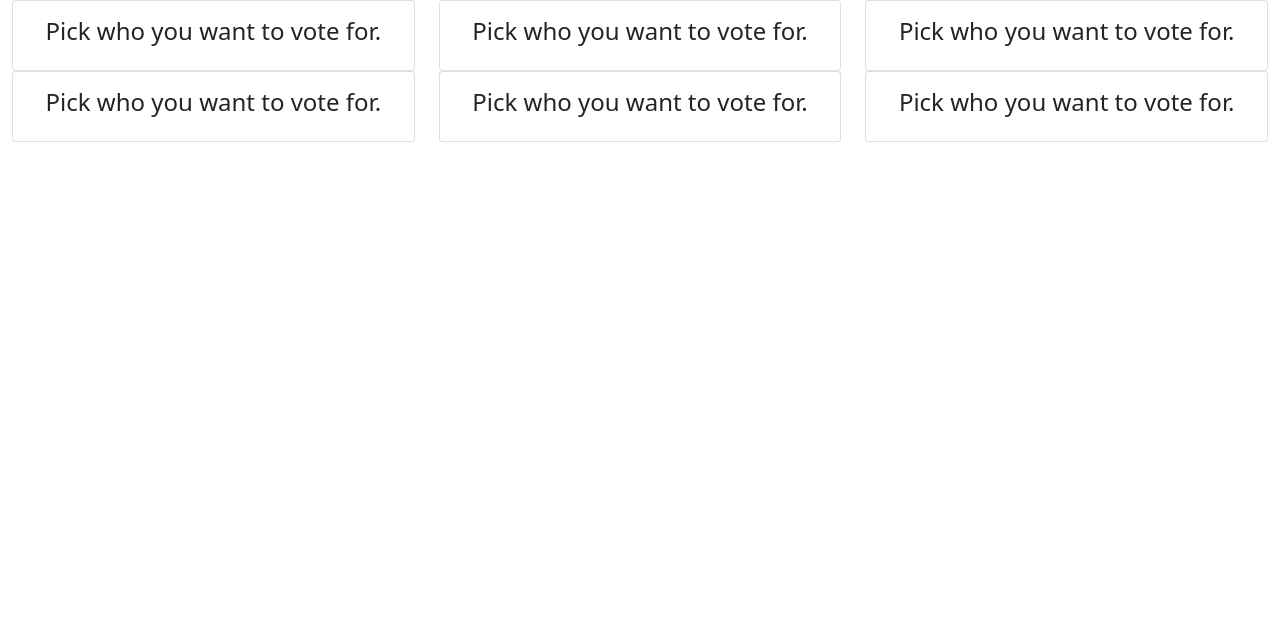
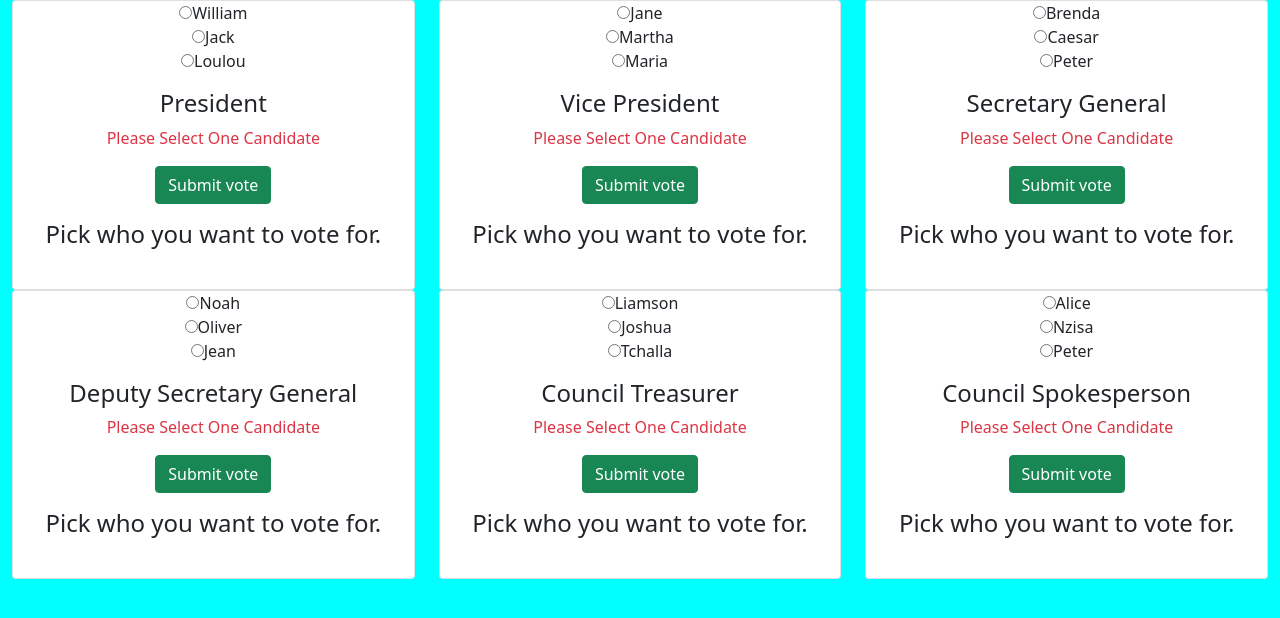
Before and after one commit to mungutiwilliam/voting-app, a React (Create React App) app: page / in a window 1280 px wide. Shown: the top 618 px of the page. Built offline with nearby package versions, Linux system fonts and the light colour scheme.

Commit message:
Updated Ui

```diff
--- a/src/components/CardUI.jsx
+++ b/src/components/CardUI.jsx
@@ -1,11 +1,40 @@
 import React from "react";
-import ps4 from '../assets/ps4.jpg'
+import './card-style.css';
+
+function countvotes(){
+    if(document.getElementById('candidate').checked) {
+        var selectedValue = document.getElementById('candidate').value;
+        alert("You have voted for: " + selectedValue);
+ }
+
+
+}
+
+
 
 const Card = (props) =>{
 
     return(
         <div className="card text-center">
+           <center>
+                <div className="list_names">
+                                <input type="radio" id="candidate" name="Chairperson" value ={props.name1}></input>
+                                <label for="jane_doe">{props.name1}</label><br></br>
+                                <input type="radio" id="candidate" name="Chairperson" value={props.name2}></input>
+                                <label for="john_doe">{props.name2}</label><br></br>
+                                <input type="radio" id="candidate" name="Chairperson" value={props.name3}></input>
+                                <label for="stephen">{props.name3}</label><br></br>
+                </div>
+            </center>
+            <div className="card-body text-dark">
+                <h4 className="card-title">{props.title}</h4>
+                <p className="card-text text-danger">
+                    Please Select One Candidate
+                </p>
+                <button className="btn btn-success">Submit vote</button>
+
             <div className="overflow">
+
             </div>
             <div className="card-body text-dark">
                 <h4 className="card-title">Pick who you want to vote for.</h4>
@@ -13,7 +42,7 @@ const Card = (props) =>{
                 </p>
             </div>
         </div>
-
+</div>
     );
 }
 
```
